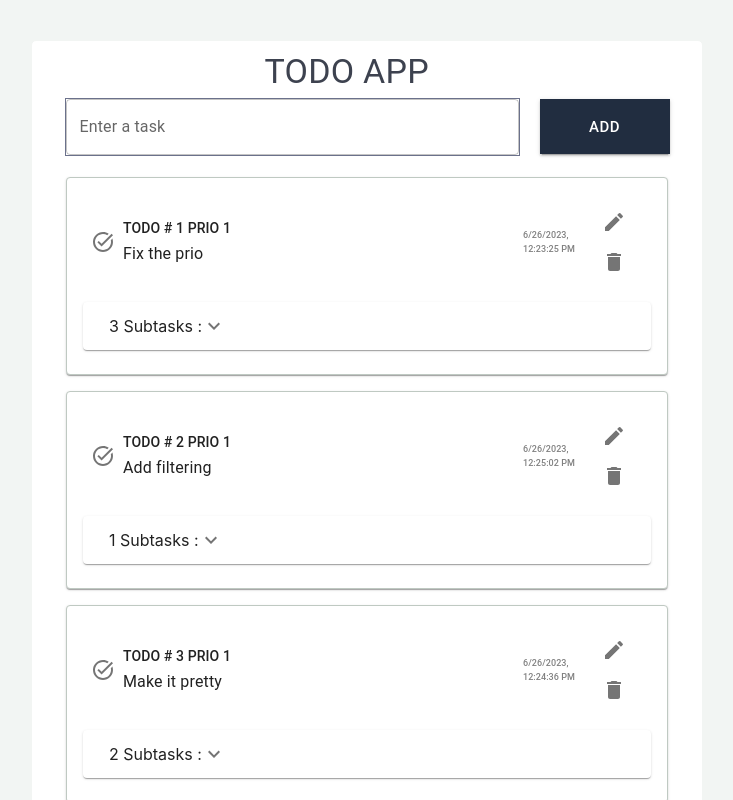
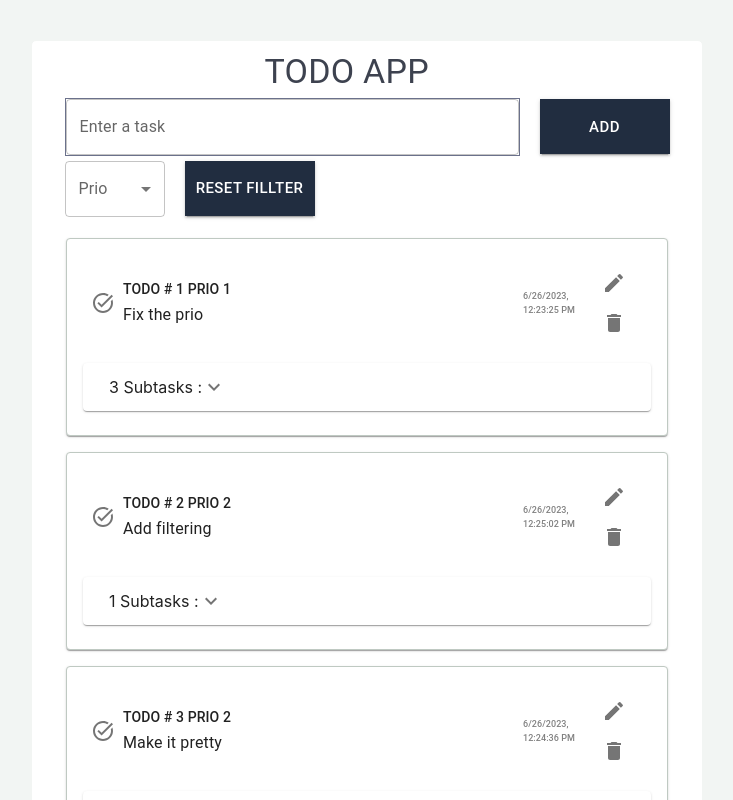
Before and after one commit to aleneagu96/todo2, a React (Create React App) app: page / in a window 1280 px wide. Shown: the top 800 px of the page, without its empty margins (273-1006 px from the left). Built offline with nearby package versions, Linux system fonts and the light colour scheme; the HTML template or start-up script is replaced by a standard one.

Commit message:
implemented some filtering

```diff
--- a/src/components/List/List.jsx
+++ b/src/components/List/List.jsx
@@ -6,7 +6,12 @@ import initialData from "../initialData";
 import { Typography } from "@mui/material";
 import { makeStyles } from "@mui/styles";
 import CustomModal from "../Modal/CustomModal";
-import Subtask from "../Subtask/Subtask";
+import Box from '@mui/material/Box';
+import InputLabel from '@mui/material/InputLabel';
+import MenuItem from '@mui/material/MenuItem';
+import FormControl from '@mui/material/FormControl';
+import Select from '@mui/material/Select';
+
 
 function List() {
   const useStyles = makeStyles((theme) => ({
@@ -30,16 +35,25 @@ function List() {
       justifyContent: "center",
       margin: "auto",
     },
+
+    filtering : {
+      display: 'flex',
+
+    }
   }));
 
   const classes = useStyles();
 
+  const [initialTodos, setInitialTodos] = useState(initialData);
   const [todos, setTodos] = useState(initialData);
   const [modalOpen, setModalOpen] = useState(false);
   const [editedText, setEditedText] = useState("");
   const [currentTodo, setCurrentTodo] = useState(0);
   const [editedDate, setEditedDate] = useState(new Date());
   const [editedPrio, setEditedPrio] = useState(1);
+  const [sortedTodos, setSortedTodos] = useState([]);
+  const [selectedPrio, setSelectedPrio] = useState("");
+
 
   const handleOpenModal = (currentIndex) => {
     setCurrentTodo(currentIndex);
@@ -124,15 +138,56 @@ function List() {
     setCurrentTodo(newIndex);
   }
 
+  const handlePrioSort = (event) => {
+    const selectedPrio = event.target.value;
+    const filteredTodos = todos.filter((todo) => todo.prio === selectedPrio);
+    setSortedTodos(filteredTodos);
+    setSelectedPrio(selectedPrio);
+  };
+
+  const uniquePrios = [...new Set(todos.map((todo) => todo.prio))];
+
+  const handleSortReset = () => {
+    setTodos(initialTodos);
+    setSortedTodos([]);
+    setSelectedPrio("");
+  };
+
+
+
   return (
     <div className={classes.listStyle}>
       <Typography variant="h4" style={{ marginLeft: 200, color: "#3d424f" }}>
         TODO APP
       </Typography>
       <TextInput onAddTodo={handleAddTodo} />
+    <div className={classes.filtering}>
+    <Box sx={{ minWidth: 120 }}>
+      <FormControl sx= {{width: 100}}>
+        <InputLabel id="demo-simple-select-label">Prio</InputLabel>
+        <Select
+          labelId="demo-simple-select-label"
+          id="demo-simple-select"
+          label="Prio"
+          value={selectedPrio}
+          onChange={handlePrioSort}
+        >
+          {todos.length > 0 &&
+              uniquePrios.map((priority) => (
+                <MenuItem key={priority} value={priority}>
+                  {priority}
+                </MenuItem>
+              ))}
+        </Select>
+      </FormControl>
+    </Box>
+    <ButtonComponent onClick={handleSortReset} label="Reset Fillter" />
+
+    </div>
     <div>
   {/* Render todos */}
-        {todos.length > 0 ? (
+  {selectedPrio === "" ? (
+    todos.length > 0 ? (
       todos.map((todo, index) => (
         <Todo
           key={index}
@@ -146,10 +201,25 @@ function List() {
           handleClick={() => handleAccordion(todos.index)}
         />
       ))
-        ) : (
-          <Typography variant="subtitle2">No entries available</Typography>
-        )}
+    ) : ("")
+  ) : sortedTodos.length > 0 ? (
+    sortedTodos.map((todo, index) => (
+      <Todo
+        key={index}
+        labelNumber={index}
+        date={todo.date}
+        text={todo.text}
+        prio={todo.prio}
+        subtasks={todo.subTasks}
+        onDeleteTodo={handleDeleteTodo}
+        openModal={() => handleOpenModal(index)}
+        handleClick={() => handleAccordion(todos.index)}
+      />
+    ))
+  ) : ("")}
 </div>
+
+
       <div className={classes.buttonStyle}>
         <ButtonComponent onClick={handleTodoDeletion} label="Delete all" />
       </div>
--- a/src/components/initialData.js
+++ b/src/components/initialData.js
@@ -8,7 +8,7 @@ const initialData = [
   {
     text: "Add filtering",
     date: "6/26/2023, 12:25:02 PM",
-    prio: 1,
+    prio: 2,
     subTasks: ["Figure out how"],
 
 
@@ -16,8 +16,15 @@ const initialData = [
   {
     text: "Make it pretty",
     date: "6/26/2023, 12:24:36 PM",
-    prio: 1,
+    prio: 2,
     subTasks: ["Use makestyles", "Use MUI"],
+  },
+
+  {
+    text: "Another task",
+    date: "6/26/2023, 12:24:36 PM",
+    prio: 3,
+    subTasks: ["Subtask", "Subtask"],
   },
 ];
 
```
Lines whose indentation alone changed are shown as unchanged.
